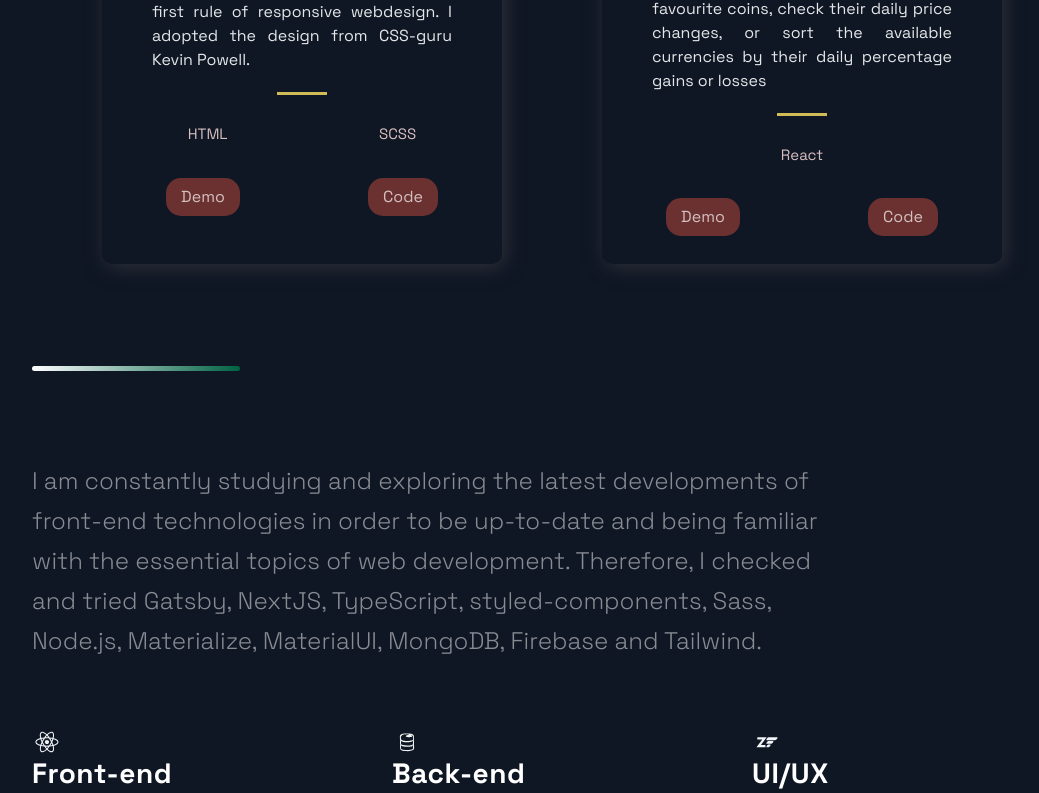
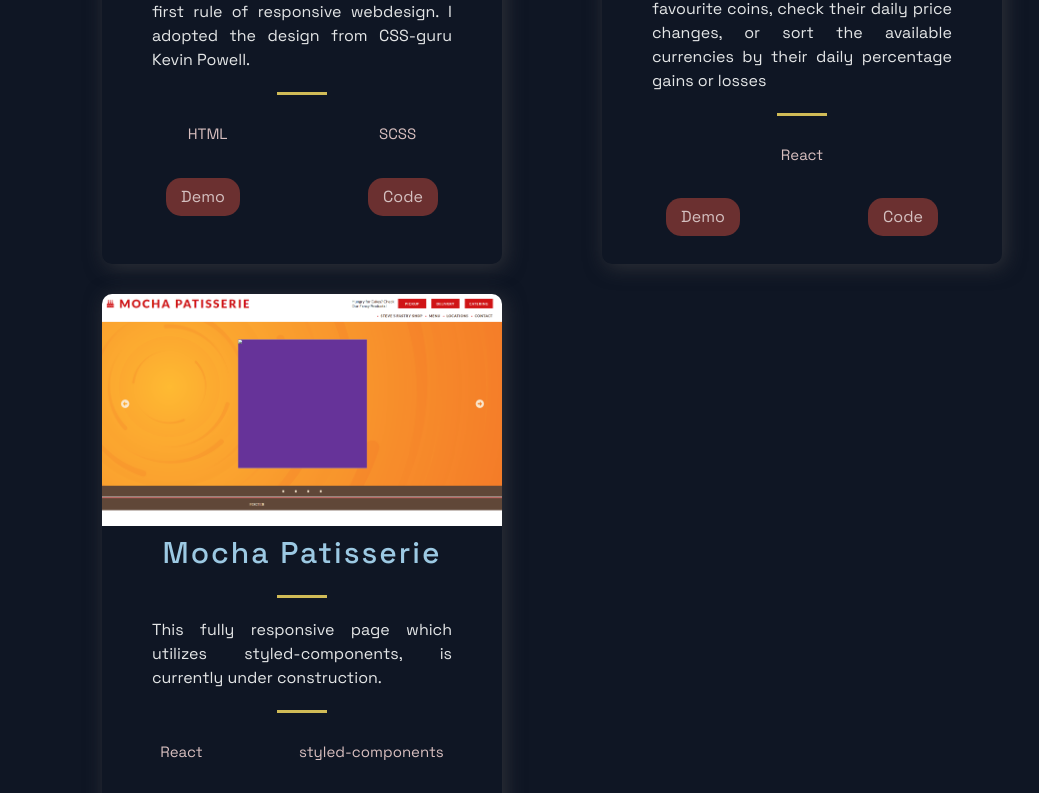
Before and after one commit to vhelfrih/webdev-portfolio, a Next.js app: page / in a window 1280 px wide. Shown: the part 1990-2783 px from the top of the page, without its empty margins (88-1127 px from the left). Built offline with nearby package versions, Linux system fonts and the light colour scheme.

Commit message:
new project added - mocha

```diff
--- a/next.config.js
+++ b/next.config.js
@@ -12,7 +12,7 @@
     USER_ID: 'user_0BvAfKOJsDKkO8f88Dmpf',
   },
   future: {
-    webpack5: true
+    webpack5: false
   },
   webpack: (config) => {
     // load worker files as a urls with `file-loader`
--- a/src/constants/constants.js
+++ b/src/constants/constants.js
@@ -35,11 +35,20 @@
     visit: 'https://coinpricetracker.netlify.app/',
     id: 3,
   },
+  {
+    title: 'Mocha Patisserie',
+    description: "This fully responsive page which utilizes styled-components, is currently under construction.",
+    image: '/images/mocha01.png',
+    tags: ['React', 'styled-components'],
+    source: 'https://github.com/vhelfrih/pastry_shop',
+    visit: 'https://pastry-shop.netlify.app/',
+    id: 4,
+  },
 ];
 
 export const TimeLineData = [
   { year: 2015, text: 'With a technical background (telecommunications) and a little experience with HTML, I took a course on Python', },
   { year: 2020, text: 'Turned to web development and took some comprehensive courses on HTML, CSS, Javascript and React', },
   { year: 2021, text: 'Improved my coding skills through building simple projects, and diving deeper into more advanced concepts', },
-  { year: 2022, text: 'Working to become better each day, and sharing my projects with the world', },
+  { year: 2022, text: 'Working to become better each day, and taking a deep dive into Typescript', },
 ];
```
Also changed, not shown: public/images/mocha01.png (added).
